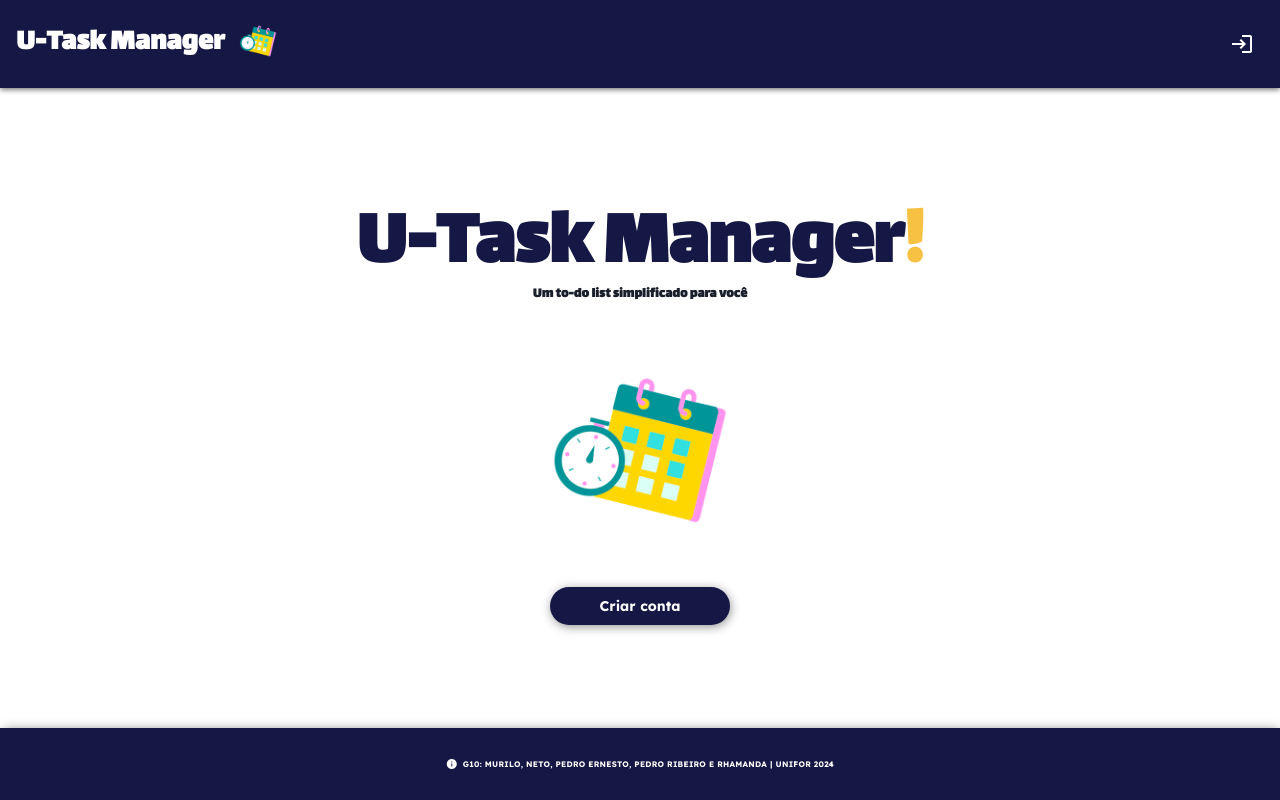
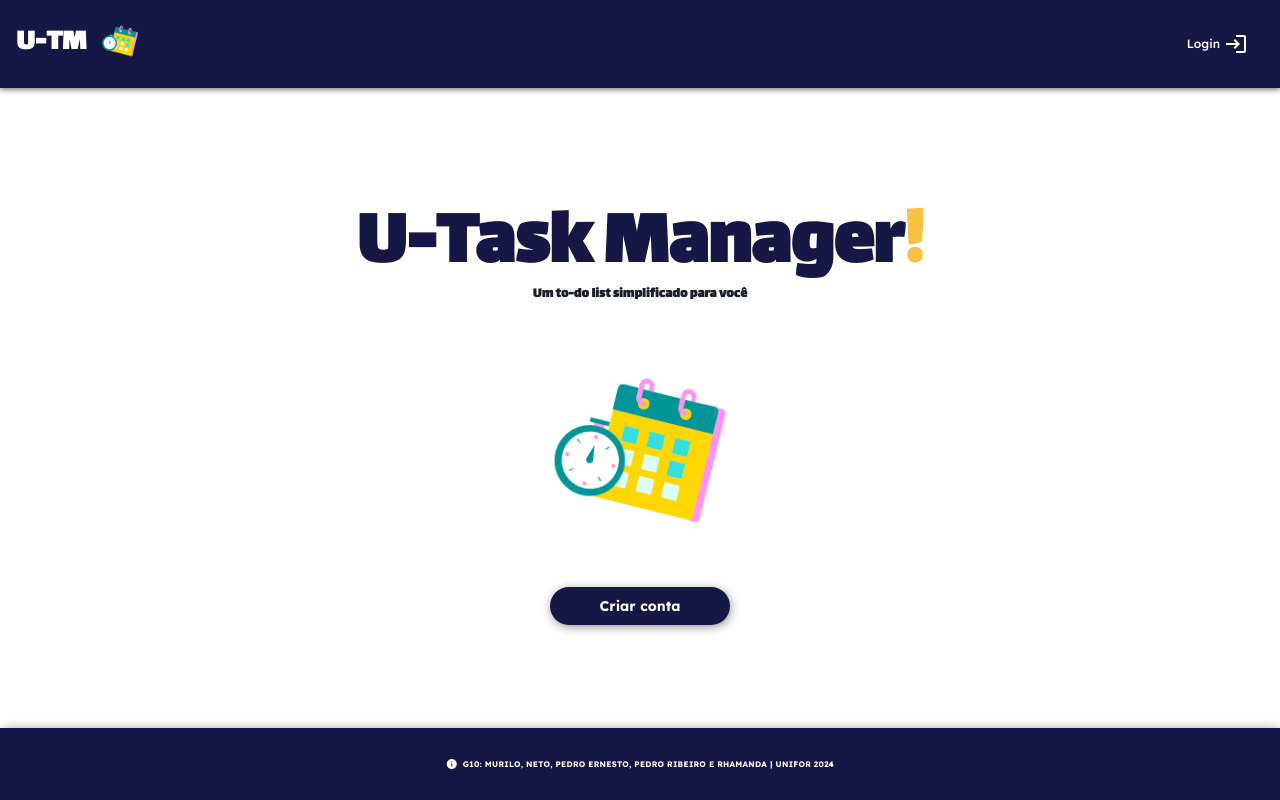
Before and after one commit to murilohenzo/task-manager, an Angular app in the folder task-manager-front-end/: page / in a window 1280 px wide. Built offline with nearby package versions, Linux system fonts and the light colour scheme.

Commit message:
create route guard flow

```diff
--- a/task-manager-front-end/src/app/app-routing.module.ts
+++ b/task-manager-front-end/src/app/app-routing.module.ts
@@ -4,6 +4,13 @@ import { RouterModule, Routes } from '@angular/router';
 const routes: Routes = [
   {
     path: '',
+    loadChildren: () =>
+      import('../app/modules/mainframe/mainframe.module').then(
+        (m) => m.MainframeModule
+      )
+  },
+  {
+    path: 'registration',
     loadChildren: () =>
       import('../app/modules/mainframe/mainframe.module').then(
         (m) => m.MainframeModule
--- a/task-manager-front-end/src/app/modules/home/pages/home-page/home-page.component.html
+++ b/task-manager-front-end/src/app/modules/home/pages/home-page/home-page.component.html
@@ -9,7 +9,11 @@
     src="../../../../assets/img/logo.png"
     alt="Logo do sistema Task Manager UNIFOR"
   />
-  <button class="home__registration" (click)="navigateToRegistration()">
+  <button
+    *ngIf="!isAuthenticated"
+    class="home__registration"
+    (click)="navigateToRegistration()"
+  >
     Criar conta
   </button>
 </div>
--- a/task-manager-front-end/src/app/modules/home/pages/home-page/home-page.component.ts
+++ b/task-manager-front-end/src/app/modules/home/pages/home-page/home-page.component.ts
@@ -1,5 +1,6 @@
 import { Component } from '@angular/core';
 import { Router } from '@angular/router';
+import { AuthenticationService } from 'src/app/core/services/authentication/authentication.service';
 import { Routes } from 'src/app/shared/enums/routes';
 
 @Component({
@@ -8,7 +9,16 @@ import { Routes } from 'src/app/shared/enums/routes';
   styleUrls: ['./home-page.component.scss']
 })
 export class HomePageComponent {
-  constructor(private router: Router) {}
+  isAuthenticated = false;
+
+  constructor(
+    private router: Router,
+    private authenticationService: AuthenticationService
+  ) {}
+
+  ngAfterContentChecked(): void {
+    this.isAuthenticated = this.authenticationService.authenticated();
+  }
 
   navigateToRegistration(): void {
     this.router.navigate([Routes.REGISTRATION]);
--- /dev/null
+++ b/task-manager-front-end/src/app/modules/login/guard/login.guard.ts
@@ -0,0 +1,23 @@
+import { Injectable } from '@angular/core';
+import { Router } from '@angular/router';
+import { AuthenticationService } from 'src/app/core/services/authentication/authentication.service';
+import { Routes } from 'src/app/shared/enums/routes';
+
+@Injectable({
+  providedIn: 'root'
+})
+export class LoginGuard {
+  constructor(
+    private authenticationService: AuthenticationService,
+    private router: Router
+  ) {}
+
+  canActivate(): boolean {
+    if (!this.authenticationService.authenticated()) {
+      return true;
+    } else {
+      this.router.navigate([Routes.UNAUTHORIZED]);
+      return false;
+    }
+  }
+}
--- a/task-manager-front-end/src/app/modules/mainframe/mainframe-routing.module.ts
+++ b/task-manager-front-end/src/app/modules/mainframe/mainframe-routing.module.ts
@@ -8,6 +8,8 @@ import { RegistrationConfirmComponent } from '../registration/pages/registration
 import { DashboardComponent } from '../dashboard/pages/dashboard/dashboard.component';
 import { UnauthorizedComponent } from '../unauthorized/pages/unauthorized/unauthorized.component';
 import { DashboardGuard } from '../dashboard/guard/dashboard.guard';
+import { LoginGuard } from '../login/guard/login.guard';
+import { RegistrationGuard } from '../registration/guard/registration.guard';
 
 const routes: Routes = [
   {
@@ -20,15 +22,18 @@ const routes: Routes = [
       },
       {
         path: 'registration',
-        component: RegistrationComponent
+        component: RegistrationComponent,
+        canActivate: [RegistrationGuard]
       },
       {
         path: 'registration-confirm',
-        component: RegistrationConfirmComponent
+        component: RegistrationConfirmComponent,
+        canActivate: [RegistrationGuard]
       },
       {
         path: 'login',
-        component: LoginComponent
+        component: LoginComponent,
+        canActivate: [LoginGuard]
       },
       {
         path: 'unauthorized',
--- a/task-manager-front-end/src/app/modules/mainframe/mainframe.module.ts
+++ b/task-manager-front-end/src/app/modules/mainframe/mainframe.module.ts
@@ -7,6 +7,7 @@ import { SharedModule } from 'src/app/shared/shared.module';
 import { RegistrationModule } from '../registration/registration.module';
 import { LoginModule } from '../login/login.module';
 import { DashboardModule } from '../dashboard/dashboard.module';
+import { UnauthorizedModule } from '../unauthorized/unauthorized.module';
 
 @NgModule({
   declarations: [MainframePageComponent],
@@ -17,7 +18,8 @@ import { DashboardModule } from '../dashboard/dashboard.module';
     LoginModule,
     DashboardModule,
     MainframeRoutingModule,
-    SharedModule
+    SharedModule,
+    UnauthorizedModule
   ]
 })
 export class MainframeModule {}
--- /dev/null
+++ b/task-manager-front-end/src/app/modules/registration/guard/registration.guard.ts
@@ -0,0 +1,23 @@
+import { Injectable } from '@angular/core';
+import { Router } from '@angular/router';
+import { AuthenticationService } from 'src/app/core/services/authentication/authentication.service';
+import { Routes } from 'src/app/shared/enums/routes';
+
+@Injectable({
+  providedIn: 'root'
+})
+export class RegistrationGuard {
+  constructor(
+    private authenticationService: AuthenticationService,
+    private router: Router
+  ) {}
+
+  canActivate(): boolean {
+    if (!this.authenticationService.authenticated()) {
+      return true;
+    } else {
+      this.router.navigate([Routes.UNAUTHORIZED]);
+      return false;
+    }
+  }
+}
--- a/task-manager-front-end/src/app/shared/components/header/header.component.html
+++ b/task-manager-front-end/src/app/shared/components/header/header.component.html
@@ -1,15 +1,28 @@
 <mat-toolbar class="header">
   <div class="header__items">
-    <span class="header__name" (click)="navigate('/')">U-Task Manager</span>
+    <span class="header__name" (click)="navigate(routes.DEFAULT)">U-TM</span>
     <img
       class="header__logo"
       src="../../../../assets/img/logo.png"
-      alt="Logo do sistema Task Manager da UNIFOR"
+      alt="Logo do sistema U-Task Manager"
     />
+    <span *ngIf="isAuthenticated" class="header__page--padding">
+      <h2 class="header__page" (click)="navigate(routes.DASHBOARD)">TO-DOs</h2>
+    </span>
   </div>
-  <div class="header__login">
-    <mat-icon class="header__login--icon" (click)="navigate('/login')"
-      >login</mat-icon
+  <div class="header__buttons">
+    <button
+      *ngIf="!isAuthenticated"
+      class="login"
+      (click)="navigate(routes.LOGIN)"
     >
+      <h1 class="login__description">Login</h1>
+      <mat-icon class="login__icon"> login </mat-icon>
+    </button>
+
+    <button *ngIf="isAuthenticated" class="login" (click)="logout()">
+      <h1 class="login__description">Sair</h1>
+      <mat-icon class="login__icon"> logout </mat-icon>
+    </button>
   </div>
 </mat-toolbar>
--- a/task-manager-front-end/src/app/shared/components/header/header.component.scss
+++ b/task-manager-front-end/src/app/shared/components/header/header.component.scss
@@ -14,6 +14,7 @@
   &__items {
     display: flex;
     align-items: center;
+    justify-content: center;
     gap: 13px;
   }
 
@@ -21,9 +22,29 @@
     font-family: $laleza;
     font-size: 1.875rem;
     font-weight: 900;
+    margin: 0;
 
     &:hover {
       color: $white-hover;
+      cursor: pointer;
+    }
+  }
+
+  &__page {
+    border-bottom: 1px solid $white-hover;
+    color: $white-hover;
+    font-family: $lexend;
+    font-size: 1rem;
+    font-weight: 700;
+    margin: 0;
+
+    &--padding {
+      padding-left: 30px;
+    }
+
+    &:hover {
+      border-bottom: 1px solid $yellow-logo;
+      color: $yellow-logo;
       cursor: pointer;
     }
   }
@@ -33,15 +54,37 @@
     width: 40px;
   }
 
-  &__login {
+  &__buttons {
     align-items: center;
     display: flex;
     gap: 20px;
     margin-right: 10px;
 
-    &--icon:hover {
-      color: $white-hover;
-      cursor: pointer;
+    .login {
+      align-items: center;
+      background: none;
+      border: none;
+      display: flex;
+      justify-content: center;
+
+      &__description {
+        color: $white;
+        font-family: $lexend;
+        font-size: 0.75rem;
+        font-weight: 500;
+        margin: 0;
+        padding-right: 4px;
+      }
+
+      &__icon {
+        color: $white;
+      }
+
+      &__description:hover,
+      &__icon:hover {
+        color: $white-hover;
+        cursor: pointer;
+      }
     }
   }
 }
--- a/task-manager-front-end/src/app/shared/components/header/header.component.ts
+++ b/task-manager-front-end/src/app/shared/components/header/header.component.ts
@@ -1,5 +1,7 @@
 import { Component } from '@angular/core';
 import { Router } from '@angular/router';
+import { AuthenticationService } from 'src/app/core/services/authentication/authentication.service';
+import { Routes } from '../../enums/routes';
 
 @Component({
   selector: 'app-header',
@@ -7,9 +9,24 @@ import { Router } from '@angular/router';
   styleUrls: ['./header.component.scss']
 })
 export class HeaderComponent {
-  constructor(private router: Router) {}
+  isAuthenticated = false;
+
+  readonly routes = Routes;
+
+  constructor(
+    private router: Router,
+    private authenticationService: AuthenticationService
+  ) {}
+
+  ngAfterContentChecked(): void {
+    this.isAuthenticated = this.authenticationService.authenticated();
+  }
 
   navigate(path: string): void {
     this.router.navigate([path]);
   }
+
+  logout(): void {
+    this.authenticationService.logOut();
+  }
 }
```
Also changed, not shown: 2 other files (tests, documents, lock files or other folders).
